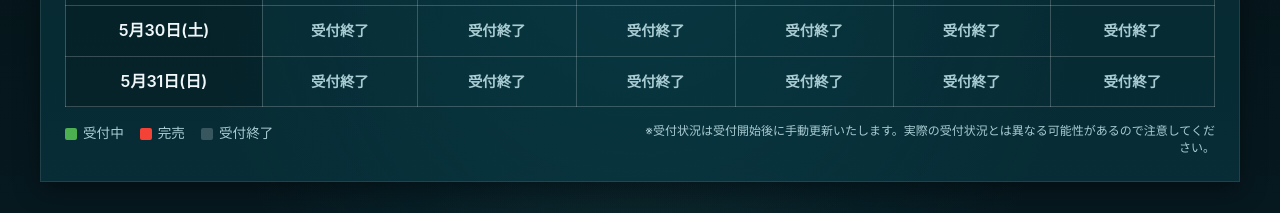
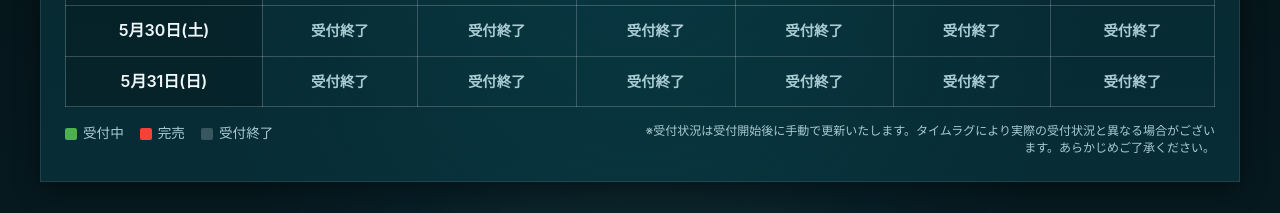
Before and after one commit to lab5ks10/mirai-no-sakura, a React (Vite) app: page /member/asai-konomi in a window 1280 px wide. Shown: the part 1700-1913 px from the top of the page. Built offline with nearby package versions, Linux system fonts and the light colour scheme.

Commit message:
Update Meet and Greet status note

```diff
--- a/src/components/members/MeetAndGreetTable.tsx
+++ b/src/components/members/MeetAndGreetTable.tsx
@@ -75,7 +75,7 @@ const MeetAndGreetTable: React.FC<MeetAndGreetTableProps> = ({ member }) => {
                     <span className="legend-item"><span className="legend-color none"></span>受付終了</span>
                 </div>
                 <div className="status-note">
-                    ※受付状況は受付開始後に手動更新いたします。実際の受付状況とは異なる可能性があるので注意してください。
+                    ※受付状況は受付開始後に手動で更新いたします。タイムラグにより実際の受付状況と異なる場合がございます。あらかじめご了承ください。
                 </div>
             </div>
         </div>
```
